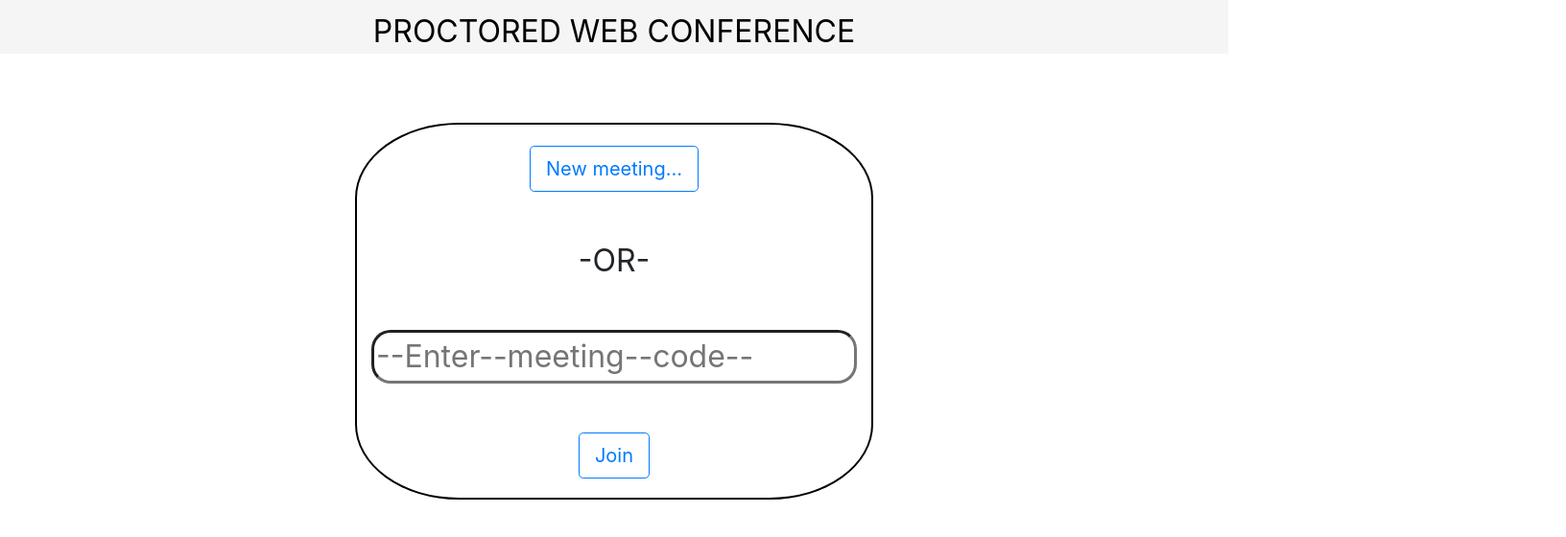
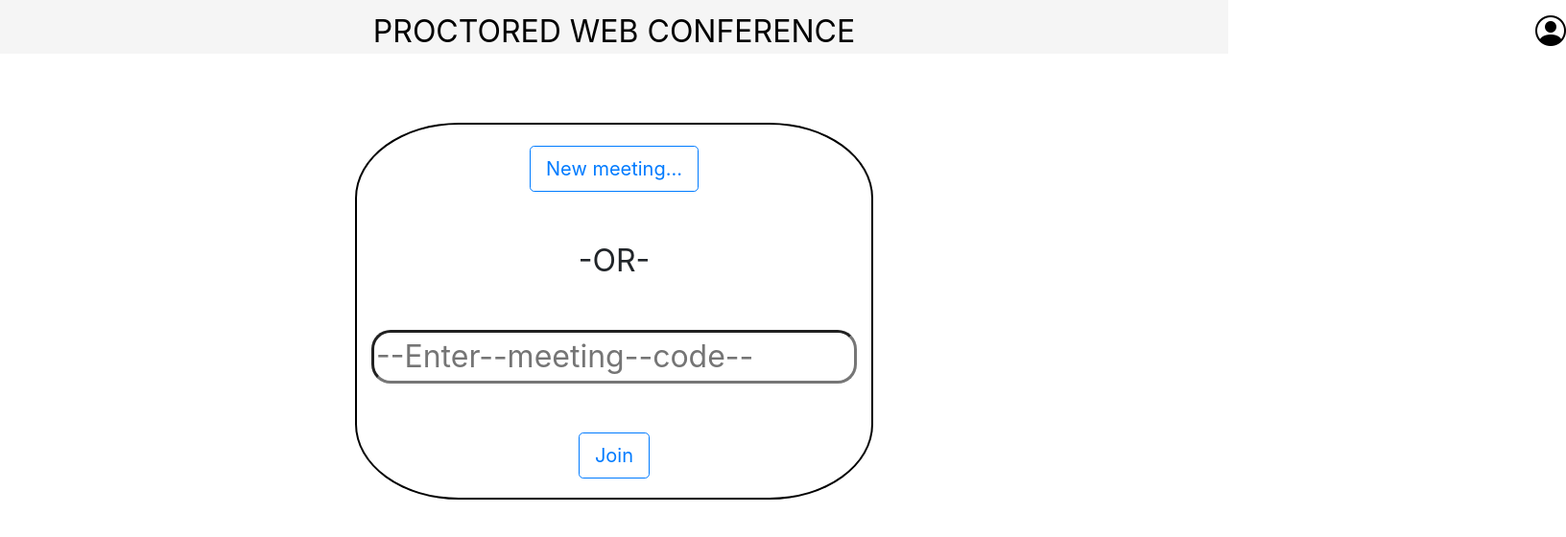
Before and after one commit to bsenthilkumarkeysparks/webconference, a plain HTML site: page index1.html in a window 1280 px wide. Shown: the whole page at 96% size, 1632 px wide, since content can reach past the window. Drawn offline with nearby package versions, Linux system fonts and the light colour scheme.

Commit message:
account add

```diff
--- a/index1.html
+++ b/index1.html
@@ -25,7 +25,7 @@
 
 <body>
 
-    <div class="container-fluid  " > PROCTORED WEB CONFERENCE</div><br><br><br>
+    <div class="container-fluid" > PROCTORED WEB CONFERENCE <i class="bi bi-person-circle"></i></div><br><br><br>
 
     <div class="meeting-box col-8 col-md-10 col-lg-12">
         <button type="button" class="btn btn-outline-primary btn-lg">New meeting...</button><br><br>
--- a/style1.css
+++ b/style1.css
@@ -25,6 +25,10 @@ input{
   border-width: 3px;
 
 }
+.bi{
+  position: absolute;
+  left:200vh ;
+}
 
 
 
```
